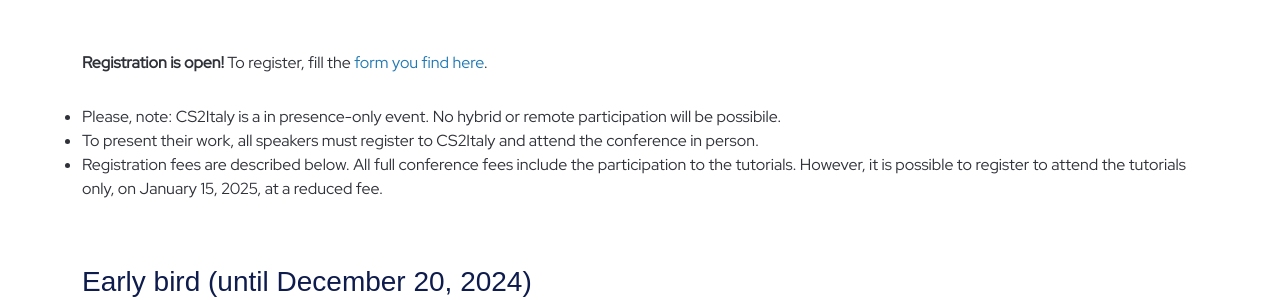
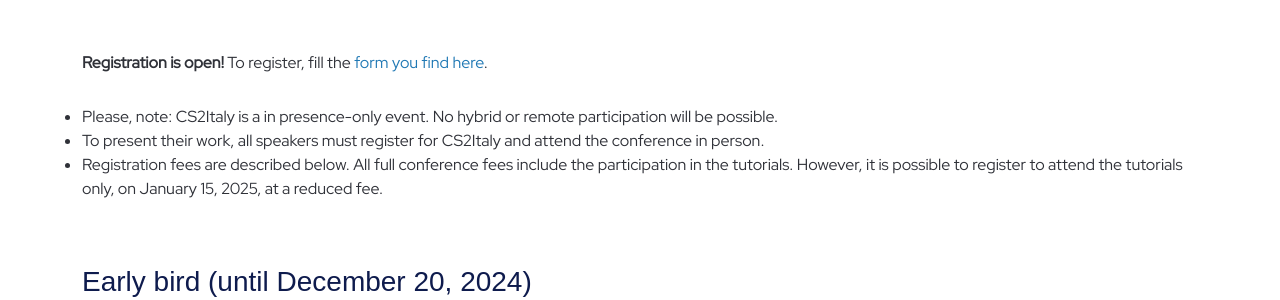
Before and after one commit to CS2Italy/conference, a Jekyll site: the page built from docs/index.md, in a window 1280 px wide and 900 px high, scrolled down 5684 px. Shown: the part 154-454 px from the top of the window. Built offline with Jekyll 4.4.1, drawn with Linux system fonts in a browser that asks for light colours.

Commit message:
Update 04_registrationfees.md

```diff
--- a/docs/_texts/04_registrationfees.md
+++ b/docs/_texts/04_registrationfees.md
@@ -1,8 +1,8 @@
 **Registration is open!** To register, fill the <a href="https://isi.sixeleven.it/cs2italy/">form you find here</a>.
 <br/>
-* Please, note: CS2Italy is a in presence-only event. No hybrid or remote participation will be possibile.
-* To present their work, all speakers must register to CS2Italy and attend the conference in person.
-* Registration fees are described below. All full conference fees include the participation to the tutorials. However, it is possible to register to attend the tutorials only, on January 15, 2025, at a reduced fee.
+* Please, note: CS2Italy is a in presence-only event. No hybrid or remote participation will be possible.
+* To present their work, all speakers must register for CS2Italy and attend the conference in person.
+* Registration fees are described below. All full conference fees include the participation in the tutorials. However, it is possible to register to attend the tutorials only, on January 15, 2025, at a reduced fee.
 <br/>
 <br/>
 
```
